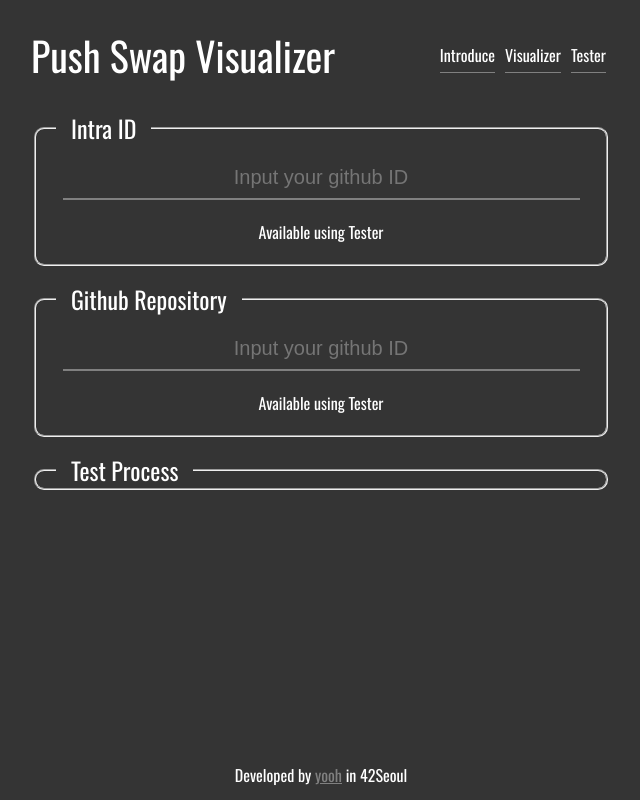
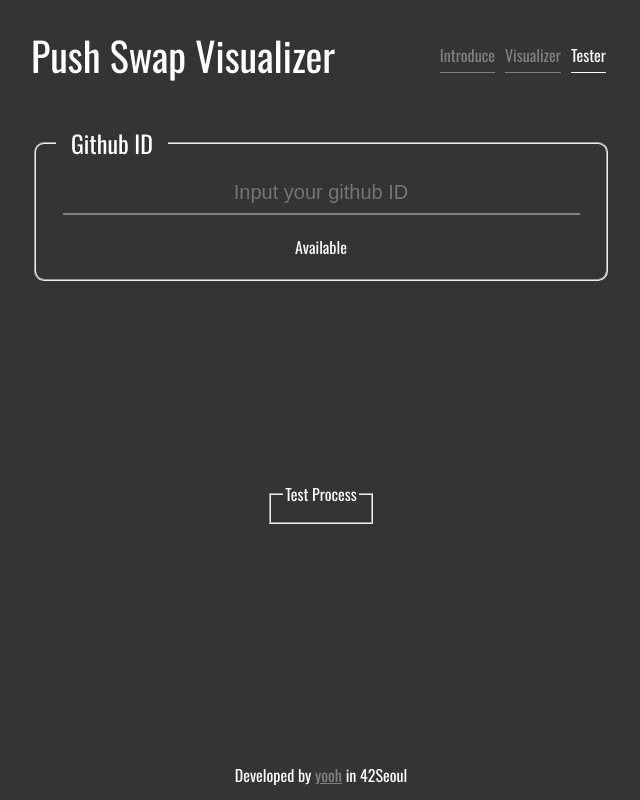
Before and after one commit to oyhoyhk/push_swap_tester, a React (Vite) app in the folder push_swap_visualizer_react/: page /tester in a window 1280 px wide. Shown: the whole page, without its empty margins (319-959 px from the left). Built offline with nearby package versions, Linux system fonts and the light colour scheme.

Commit message:
change frontend display

```diff
--- a/push_swap_visualizer_react/src/Header.tsx
+++ b/push_swap_visualizer_react/src/Header.tsx
@@ -2,13 +2,21 @@ import styled from '@emotion/styled';
 import { Link, useLocation } from 'react-router-dom';
 
 const Header = () => {
+	const location = useLocation();
+	console.log(location.pathname);
 	return (
 		<HeaderContainer>
 			<Title>Push Swap Visualizer</Title>
 			<div>
-				<StyledLink to={'/description'}>Introduce</StyledLink>
-				<StyledLink to={'/'}>Visualizer</StyledLink>
-				<StyledLink to={'/tester'}>Tester</StyledLink>
+				<StyledLink className={location.pathname === '/description' ? 'active' : ''} to={'/description'}>
+					Introduce
+				</StyledLink>
+				<StyledLink className={location.pathname === '/' ? 'active' : ''} to={'/'}>
+					Visualizer
+				</StyledLink>
+				<StyledLink className={location.pathname === '/tester' ? 'active' : ''} to={'/tester'}>
+					Tester
+				</StyledLink>
 			</div>
 		</HeaderContainer>
 	);
@@ -18,6 +26,13 @@ const StyledLink = styled(Link)`
 	margin: 5px;
 	padding-bottom: 5px;
 	border-bottom: 1px solid gray;
+	color: gray;
+	transition: 0.3s;
+	&:hover,
+	&.active {
+		color: white;
+		border-bottom: 1px solid white;
+	}
 `;
 
 const HeaderContainer = styled.div`
--- /dev/null
+++ b/push_swap_visualizer_react/src/TestPage/Fieldset.tsx
@@ -0,0 +1,56 @@
+import styled from '@emotion/styled';
+import axios from 'axios';
+import { IStatus } from './TestPage';
+
+const Fieldset = ({ status, legend, placeholder, errMsg }: { legend: string; placeholder: string; errMsg: string; status: IStatus }) => {
+	return (
+		<Container className={status.check ? 'active' : ''}>
+			<legend>{legend}</legend>
+			<input type="text" placeholder={placeholder} />
+			<Message>{errMsg}</Message>
+		</Container>
+	);
+};
+
+const Message = styled.div`
+	margin: 10px 0 20px 0;
+`;
+
+const Container = styled.fieldset`
+	border-radius: 10px;
+	width: 570px;
+	padding: 0;
+	margin: 15px auto;
+	& > legend {
+		padding: 0 15px;
+		font-size: 1.5rem;
+		margin-left: 20px;
+	}
+	display: flex;
+	justify-content: center;
+	align-items: center;
+	flex-direction: column;
+	opacity: 0;
+	transform: translateY(100px);
+	&.active {
+		opacity: 1;
+		transform: translateY(0);
+	}
+	& > input {
+		width: 90%;
+		height: 40px;
+		margin: 10px auto;
+		border: none;
+		outline: none;
+		background: transparent;
+		border-bottom: 2px solid gray;
+		text-align: center;
+		font-size: 1.25rem;
+		&:focus {
+			border-bottom: 2px solid white;
+		}
+		color: white;
+	}
+`;
+
+export default Fieldset;
--- a/push_swap_visualizer_react/src/TestPage/TestPage.tsx
+++ b/push_swap_visualizer_react/src/TestPage/TestPage.tsx
@@ -1,11 +1,22 @@
 import styled from '@emotion/styled';
 import axios from 'axios';
+import { useState } from 'react';
+import Fieldset from './FieldSet';
 
 const SERVER_URL = 'http://localhost:8000';
 
+export interface IStatus {
+	check: boolean;
+	value: string | null;
+}
+export interface IStatusContainer {
+	[key: string]: IStatus;
+}
+
 const TestPage = () => {
+	const [status, setStatus] = useState<IStatusContainer>({ id: { check: true, value: null }, repo: { check: false, value: null } });
 	const onBlur = (e: React.ChangeEvent<HTMLInputElement>) => {
-		axios.post(SERVER_URL + '/api/check_github_id', { id: e.target.value }).then((res) => console.log(res));
+		axios.post(SERVER_URL + '/api/check_github_id', { id: e.target.value }).then(res => console.log(res));
 	};
 	const onKeyUp = (e: React.KeyboardEvent<HTMLInputElement>) => {
 		if (e.key === 'Enter') {
@@ -14,16 +25,13 @@ const TestPage = () => {
 	};
 	return (
 		<Container>
-			<fieldset>
-				<legend>Intra ID</legend>
-				<input type="text" placeholder="Input your github ID" onBlur={onBlur} onKeyUp={onKeyUp} />
-				<Message>Available using Tester</Message>
-			</fieldset>
-			<fieldset>
-				<legend>Github Repository</legend>
-				<input type="text" placeholder="Input your github ID" onBlur={onBlur} onKeyUp={onKeyUp} />
-				<Message>Available using Tester</Message>
-			</fieldset>
+			<Fieldset status={status['id']} legend="Github ID" placeholder="Input your github ID" errMsg="Available" />
+			<Fieldset
+				status={status['repo']}
+				legend="Github Repository"
+				placeholder="Input your push_swap repository URL for testing"
+				errMsg="Available"
+			/>
 			<fieldset>
 				<legend>Test Process</legend>
 			</fieldset>
@@ -31,25 +39,13 @@ const TestPage = () => {
 	);
 };
 
-const Message = styled.div`
-	margin: 10px 0 20px 0;
-`;
-
 const Container = styled.div`
-	& > fieldset {
-		border-radius: 10px;
-		width: 570px;
-		padding: 0;
-		margin: 15px auto;
-		& > legend {
-			padding: 0 15px;
-			font-size: 1.5rem;
-			margin-left: 20px;
-		}
 	display: flex;
 	justify-content: center;
 	align-items: center;
 	flex-direction: column;
+	transition: 0.5s;
+
 	& > input {
 		width: 90%;
 		height: 40px;
@@ -65,7 +61,6 @@ const Container = styled.div`
 		}
 		color: white;
 	}
-	}
 `;
 
 export default TestPage;
```
Lines whose indentation alone changed are shown as unchanged.
